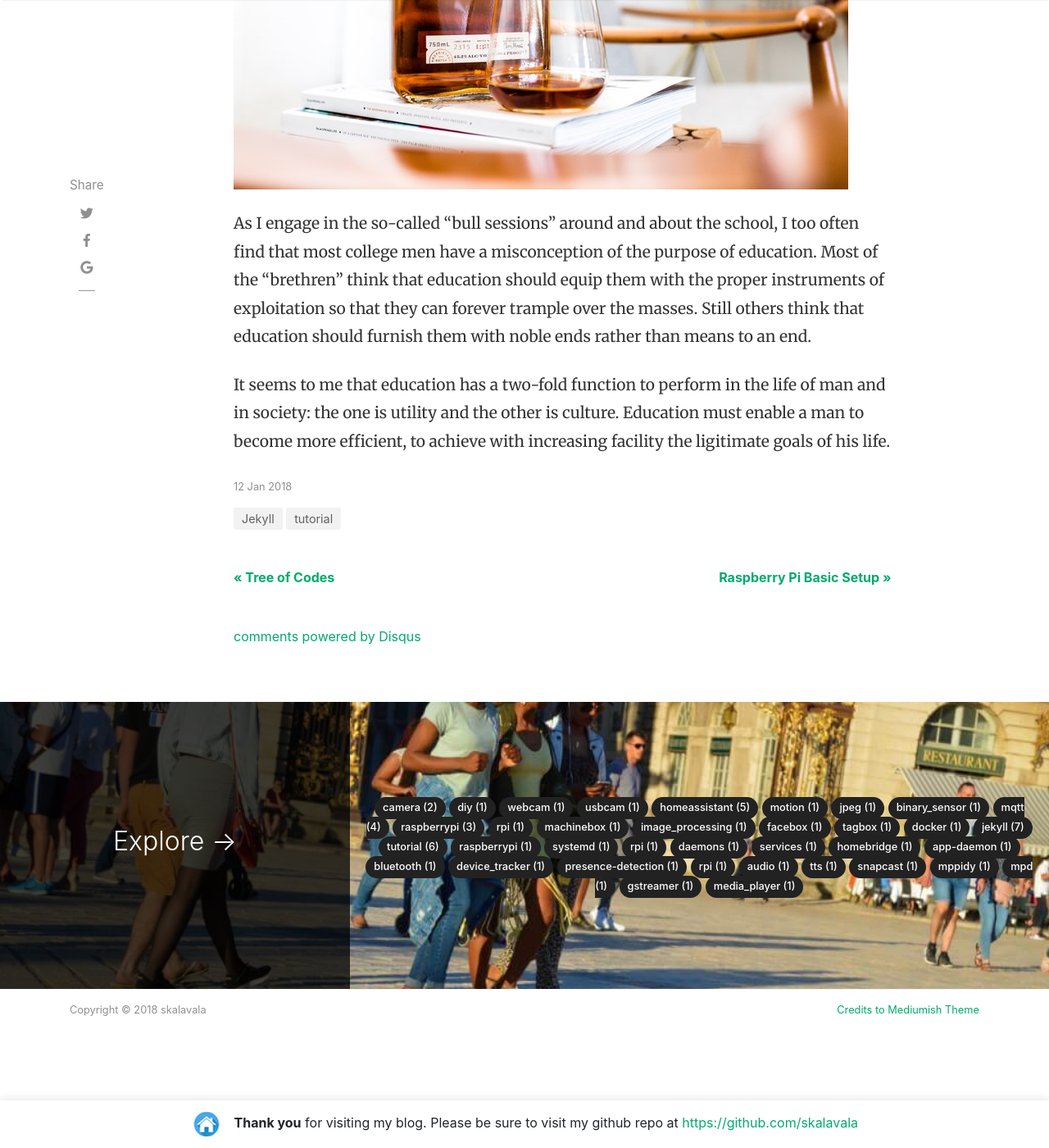
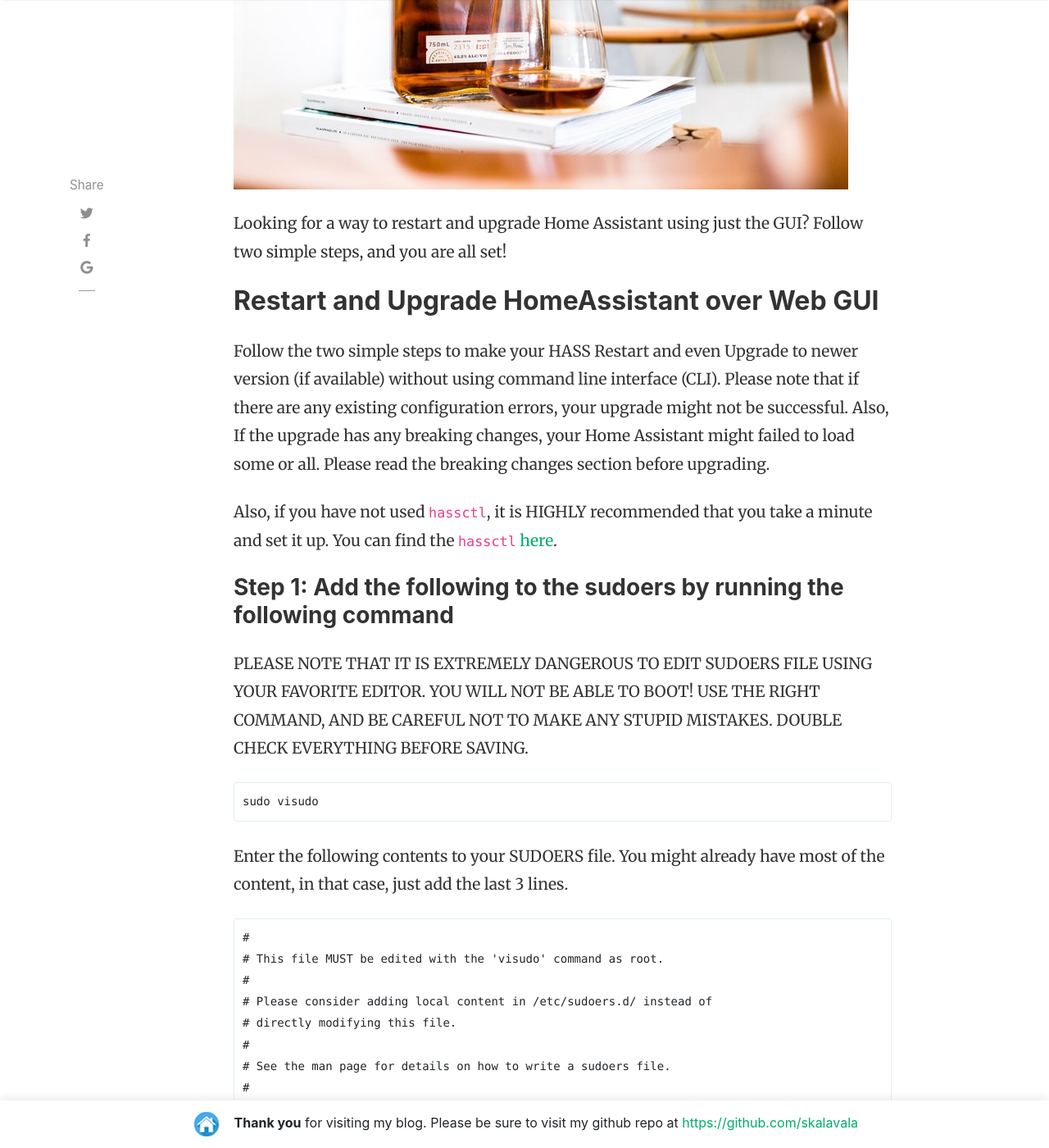
Before and after one commit to skalavala/skalavala.github.io, a Jekyll site: the page built from _posts/2018-01-12-we-all-wait-for-summer.md, in a window 1280 px wide and 1400 px high, scrolled down 684 px. Shown: the whole window at 82% size. Built offline with Jekyll 4.4.1, drawn with Linux system fonts in a browser that asks for light colours; nearby versions of some CDN libraries; comment, search, counter and statistics services are not loaded; some of the changed text lies outside the part shown.

Commit message:
Update 2018-01-12-we-all-wait-for-summer.md

````diff
--- a/_posts/2018-01-12-we-all-wait-for-summer.md
+++ b/_posts/2018-01-12-we-all-wait-for-summer.md
@@ -1,10 +1,92 @@
 ---
 layout: post
-title:  "We all wait for summer"
-author: john
-categories: [ Jekyll, tutorial ]
+title:  "Restart Home Assistant from GUI"
+author: skalavala
+categories: [ homeassistant, sudoer ]
 image: assets/images/5.jpg
 ---
-As I engage in the so-called "bull sessions" around and about the school, I too often find that most college men have a misconception of the purpose of education. Most of the "brethren" think that education should equip them with the proper instruments of exploitation so that they can forever trample over the masses. Still others think that education should furnish them with noble ends rather than means to an end.
 
-It seems to me that education has a two-fold function to perform in the life of man and in society: the one is utility and the other is culture. Education must enable a man to become more efficient, to achieve with increasing facility the ligitimate goals of his life.
+Looking for a way to restart and upgrade Home Assistant using just the GUI? Follow two simple steps, and you are all set!
+
+## Restart and Upgrade HomeAssistant over Web GUI
+
+<p>Follow the two simple steps to make your HASS Restart and even Upgrade to newer version (if available) without using command line interface (CLI). Please note that if there are any existing configuration errors, your upgrade might not be successful. Also, If the upgrade has any breaking changes, your Home Assistant might failed to load some or all. Please read the breaking changes section before upgrading.</p>
+
+Also, if you have not used `hassctl`, it is HIGHLY recommended that you take a minute and set it up. You can find the `hassctl` <a target="_blank" href="https://github.com/dale3h/hassctl">here</a>.
+
+### Step 1: Add the following to the sudoers by running the following command
+
+PLEASE NOTE THAT IT IS EXTREMELY DANGEROUS TO EDIT SUDOERS FILE USING YOUR FAVORITE EDITOR. YOU WILL NOT BE ABLE TO BOOT! USE THE RIGHT COMMAND, AND BE CAREFUL NOT TO MAKE ANY STUPID MISTAKES. DOUBLE CHECK EVERYTHING BEFORE SAVING.
+
+```
+sudo visudo
+```
+
+Enter the following contents to your SUDOERS file. You might already have most of the content, in that case, just add the last 3 lines.
+
+```
+#
+# This file MUST be edited with the 'visudo' command as root.
+#
+# Please consider adding local content in /etc/sudoers.d/ instead of
+# directly modifying this file.
+#
+# See the man page for details on how to write a sudoers file.
+#
+Defaults        env_reset
+Defaults        mail_badpass
+Defaults        secure_path="/usr/local/sbin:/usr/local/bin:/usr/sbin:/usr/bin:/sbin:/bin:/snap/bin"
+
+# Host alias specification
+
+# User alias specification
+
+# Cmnd alias specification
+
+# User privilege specification
+root    ALL=(ALL:ALL) ALL
+
+# Members of the admin group may gain root privileges
+%admin ALL=(ALL) ALL
+
+# Allow members of group sudo to execute any command
+%sudo   ALL=(ALL:ALL) ALL
+
+# See sudoers(5) for more information on "#include" directives:
+
+#includedir /etc/sudoers.d
+
+# Allow homeassistant to use hassctl
+homeassistant ALL=(ALL) NOPASSWD: /bin/systemctl
+homeassistant ALL=(ALL) NOPASSWD: /bin/journalctl
+```
+
+### Step 2: Add the following to a package/file and restart your HASS
+
+```
+homeassistant:
+  customize:
+
+    script.update_hass:
+      friendly_name: Update Home Assistant
+      icon: mdi:home-assistant
+
+    script.restart_hass:
+      friendly_name: Restart Home Assistant
+      icon: mdi:home-assistant
+
+script:
+  update_hass:
+    sequence:
+      - service: shell_command.update_hass
+  restart_hass:
+    sequence:
+      - service: shell_command.restart_hass
+
+shell_command:
+  restart_hass: >-
+    hassctl restart
+
+  update_hass: >-
+    hassctl update-hass && hassctl config && hassctl restart
+```
````
